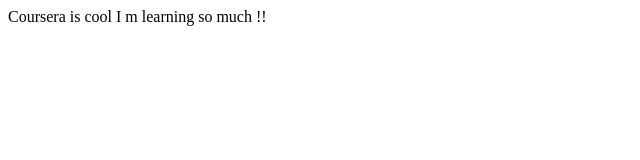
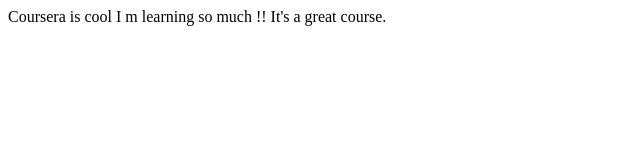
Before and after one commit to vishalvyas1/coursera-test3, a plain HTML site: page site/index.html in a window 1280 px wide. Shown: the whole page, without its empty margins (0-640 px from the left). Drawn offline with Linux system fonts and the light colour scheme.

Commit message:
Small addition.

```diff
--- a/site/index.html
+++ b/site/index.html
@@ -5,6 +5,6 @@
 	<title>Coursera is Cool !!</title>
 </head>
 <body>
-Coursera is cool I m learning so much !!
+Coursera is cool I m learning so much !! It's a great course.
 </body>
 </html>
```
